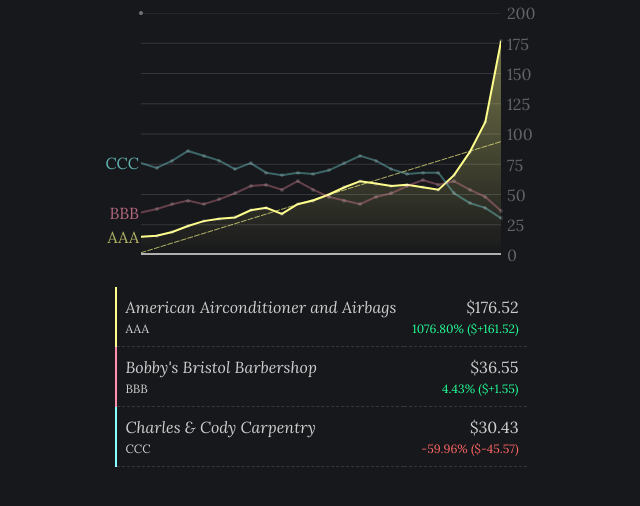
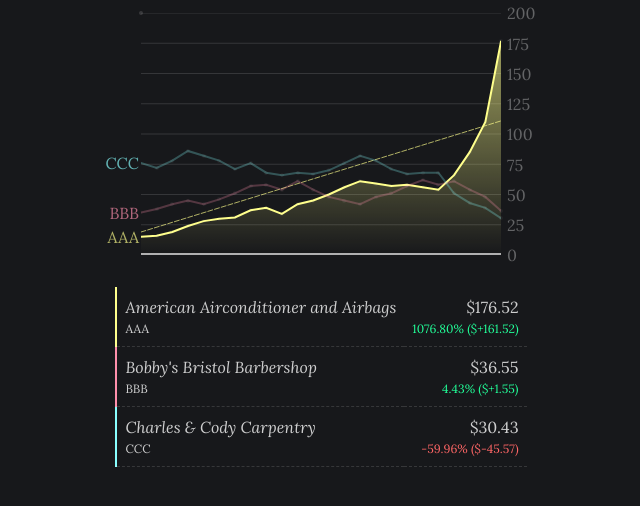
Before and after one commit to artpaiva/baluarte, a plain HTML site: page index.html in a window 1280 px wide. Both pictures are taken after a click on the element 475 px from the left and 295 px from the top of the page. Shown: the part 60-566 px from the top of the page, without its empty margins (319-959 px from the left). Drawn offline with Linux system fonts and the light colour scheme.

Commit message:
Trendline Fix

```diff
--- a/machinery.js
+++ b/machinery.js
@@ -101,7 +101,7 @@ function idealStep (floor, ceiling) {
 function drawCanvas (canvas, source, highlight) {
   var color = source.color;
   console.log(`Drawing '${source.ticker}' Canvas`);
-  canvas.strokeStyle = color + (highlight ? (highlight == source.ticker ? '': '55') : '99');
+  canvas.strokeStyle = color + (highlight ? (highlight == source.ticker ? '': '44') : '99');
   canvas.lineWidth = 2;
   canvas.setLineDash([]);
 
@@ -128,10 +128,9 @@ function drawCanvas (canvas, source, highlight) {
     drawGradient(canvas, source, stepHorizontal, initialHeight, figure.scale, stride, color);
 
     var trend = trendline(source.history, source.history.length);
-    // console.log(`${trend.y1}, ${trend.y2}`);
     trend.y1 = propVertical(canvasHeight, trend.y1, figure.scale, stride);
     trend.y2 = propVertical(canvasHeight, trend.y2, figure.scale, stride);
-    // console.log(`${trend.y1}, ${trend.y2}`);
+
     drawTrend(canvas, source, trend);
   }
 
@@ -213,7 +212,7 @@ function renderDot (canvas, source, parent, xx, yy, color, value) {
 
 function drawGradient (canvas, source, steph, iy, scale, stride, color) {
   var gradient = canvas.createLinearGradient(0, 0, 0, canvasHeight);
-  gradient.addColorStop(0, `${source.color}77`);
+  gradient.addColorStop(0, `${source.color}AA`);
   gradient.addColorStop(1, `${source.color}01`);
   canvas.fillStyle = gradient;
 
--- a/props.js
+++ b/props.js
@@ -98,7 +98,7 @@ function ceilBy (n) {
 
 function trendline (ys, width) {
   // Set all x-coordinates and get their average, then fills the X-Row
-  var xs = Array.from(ys, (n, i) => i+1);
+  var xs = Array.from(ys, (n, i) => i);
   var xav = (total(xs) / xs.length) || 0;
   var xrow = Array.from(xs, n => n - xav);
 
@@ -113,16 +113,12 @@ function trendline (ys, width) {
   // Calculate the slope by diving the total for the Xy-Row by the total for the Xx-row
   var slope = total(xyrow) / total(xxrow);
   var intercept = yav - (slope * xav);
-  // console.log(`${slope}-${intercept} = ${slope - intercept}`);
 
   return {
-    y1: slope - intercept,
-    y2: slope*width - intercept
+    y1: ys[0]+slope,
+    y2: ys[0]+slope*width
   };
 }
-// Array.prototype.total = () => {
-//   return this.reduce((n, m) => n + m, 0);
-// };
 function total (list) {
   return list.reduce((n, m) => n + m, 0);
 }
--- a/style.css
+++ b/style.css
@@ -66,7 +66,7 @@ body {
 .stock-slot:after {
   pointer-events: none;
   content: '';
-  opacity: 0.15;
+  opacity: 0.05;
   position: absolute;
   margin-top: -2px;
   margin-left: -2px;
```
